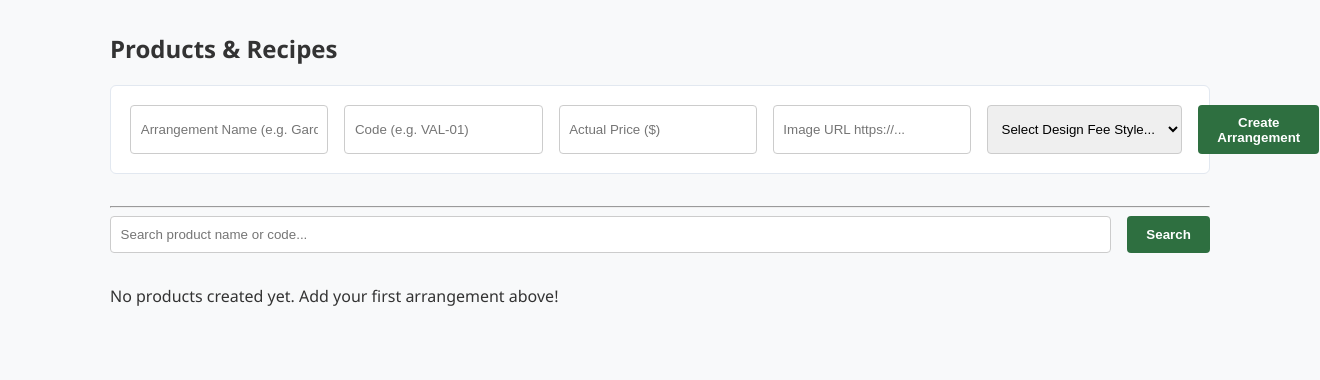
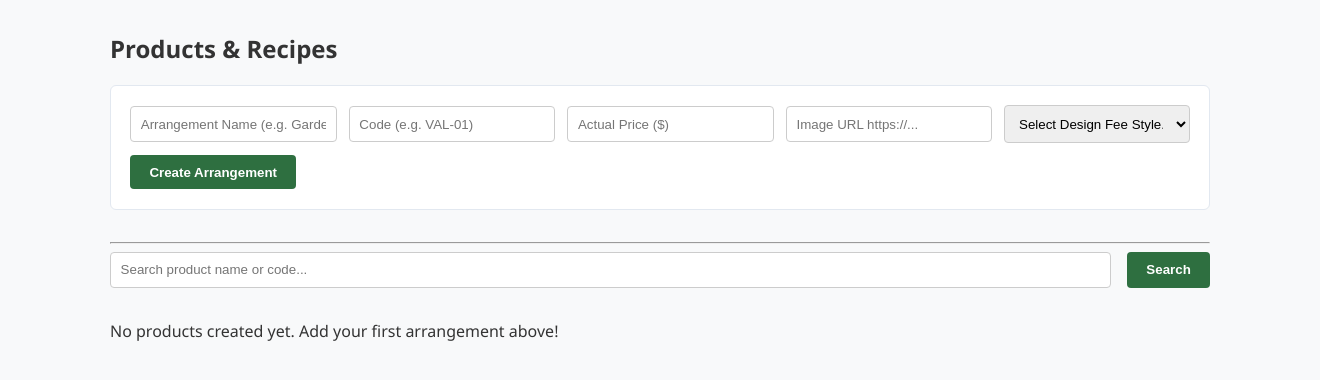
Before and after one commit to allenrrob/floral-recipe-app-2, a Flask app: page /products in a window 1320 px wide. Shown: the part 59-439 px from the top of the page. Run offline with Flask 3, Linux system fonts and the light colour scheme; data that the repository does not hold is empty; some libraries are stand-ins or nearby versions.

Commit message:
fixed wrap for form stacked

```diff
--- a/static/css/main.css
+++ b/static/css/main.css
@@ -75,12 +75,18 @@ body {
   border: 1px solid #e2e8f0; }
   .form-stacked .form-row {
     display: flex;
-    gap: 1rem; }
+    flex-wrap: wrap;
+    gap: 0.75rem;
+    align-items: center; }
     .form-stacked .form-row input, .form-stacked .form-row select {
       padding: 0.6rem;
       border: 1px solid #ccc;
       border-radius: 4px;
-      flex: 1; }
+      flex: 1 1 180px;
+      min-width: 0; }
+    .form-stacked .form-row button {
+      flex: 0 0 auto;
+      align-self: stretch; }
 
 .data-table {
   width: 100%;
--- a/static/scss/main.scss
+++ b/static/scss/main.scss
@@ -102,13 +102,21 @@ body {
 
     .form-row {
         display: flex;
-        gap: 1rem;
+        flex-wrap: wrap; // Allows fields to wrap cleanly onto a second row if space runs out
+        gap: 0.75rem;
+        align-items: center;
 
         input, select {
             padding: 0.6rem;
             border: 1px solid #ccc;
             border-radius: 4px;
-            flex: 1;
+            flex: 1 1 180px; // Gives each field a minimum width of 180px before wrapping
+            min-width: 0; // Prevents flex child overflow issues
+        }
+
+        button {
+            flex: 0 0 auto;
+            align-self: stretch;
         }
     }
 }
```
Also changed, not shown: 1 other file.
